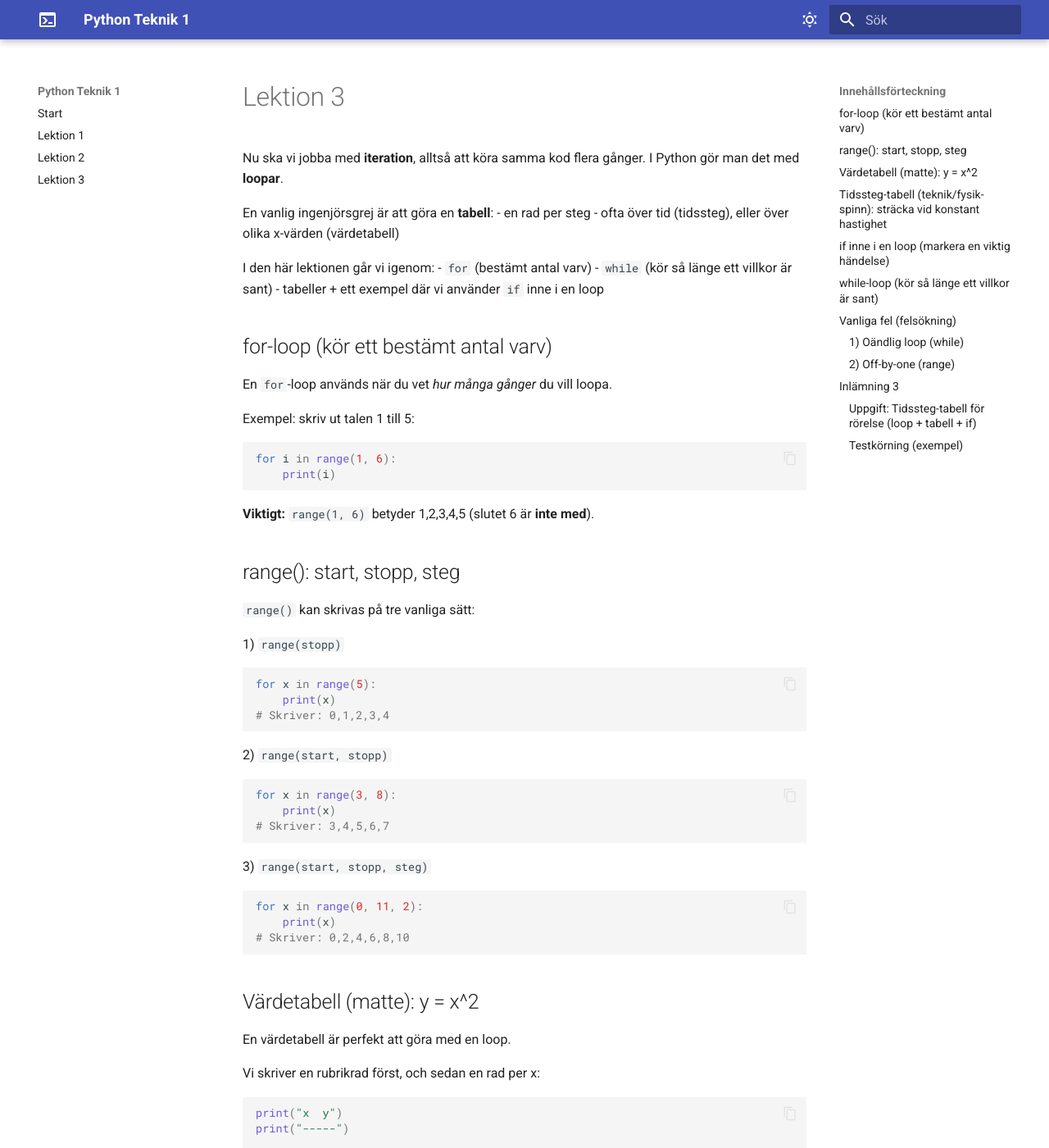
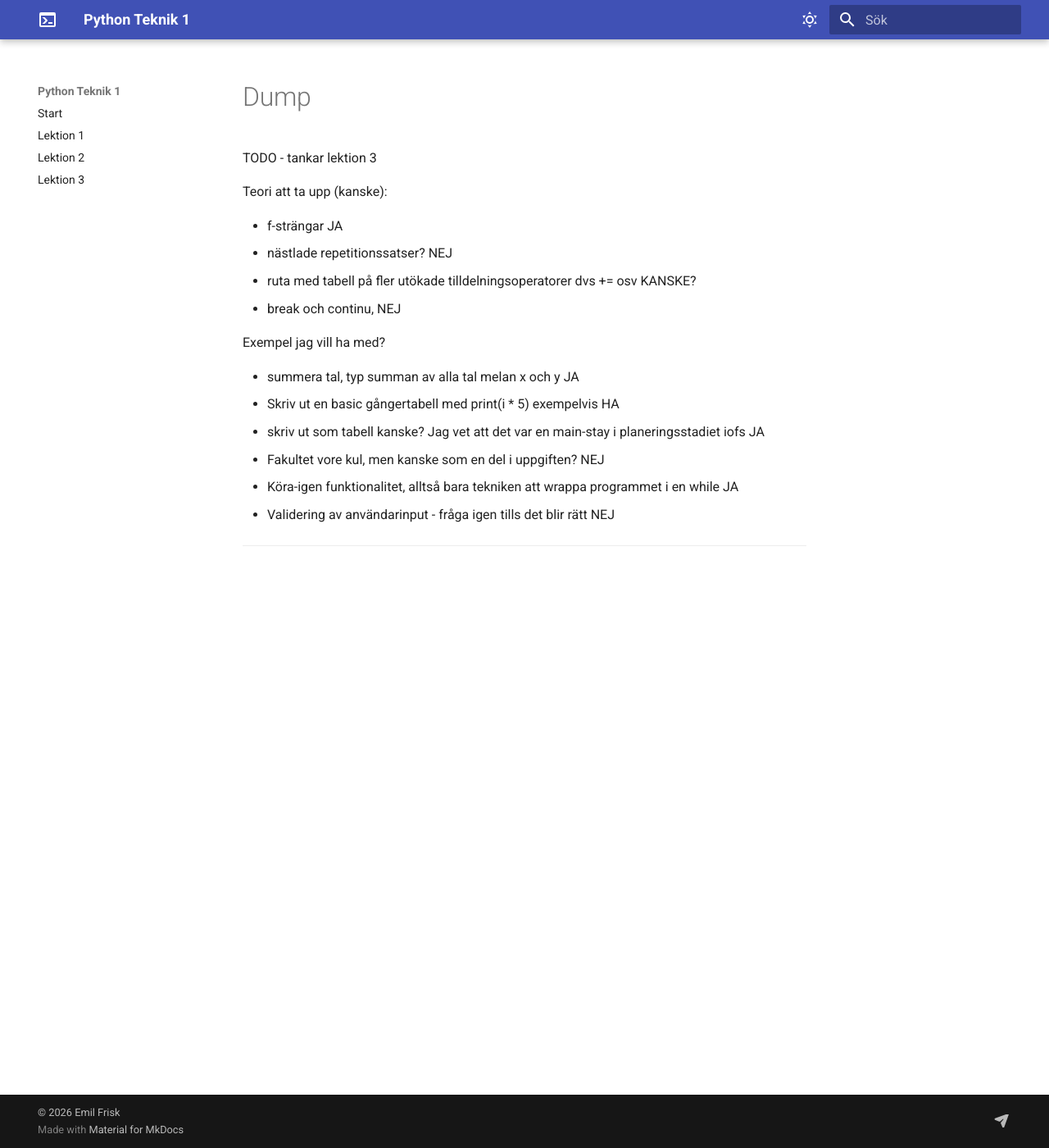
Before and after one commit to efk-tingsholm/python-teknik-1, an MkDocs documentation site: the page built from docs/content/dump.md, in a window 1280 px wide and 1400 px high. Shown: the whole window at 82% size. Built offline with MkDocs 1.6.1 and Material for MkDocs 9.7.7, drawn with Linux system fonts in a browser that asks for light colours; some of the changed text lies outside the part shown.

Commit message:
lek-3 färdig v1.0

````diff
--- a/docs/content/dump.md
+++ b/docs/content/dump.md
@@ -1,228 +1,19 @@
-# Lektion 3
+TODO - tankar lektion 3
 
-Nu ska vi jobba med **iteration**, alltså att köra samma kod flera gånger. I Python gör man det med **loopar**.
+Teori att ta upp (kanske):
 
-En vanlig ingenjörsgrej är att göra en **tabell**:
-- en rad per steg
-- ofta över tid (tidssteg), eller över olika x-värden (värdetabell)
+- f-strängar JA
+- nästlade repetitionssatser? NEJ
+- ruta med tabell på fler utökade tilldelningsoperatorer dvs += osv KANSKE?
+- break och continu, NEJ
 
-I den här lektionen går vi igenom:
-- `for` (bestämt antal varv)
-- `while` (kör så länge ett villkor är sant)
-- tabeller + ett exempel där vi använder `if` inne i en loop
+Exempel jag vill ha med?
 
+- summera tal, typ summan av alla tal melan x och y JA
+- Skriv ut en basic gångertabell med print(i * 5) exempelvis HA
+- skriv ut som tabell kanske? Jag vet att det var en main-stay i planeringsstadiet iofs JA
+- Fakultet vore kul, men kanske som en del i uppgiften? NEJ
+- Köra-igen funktionalitet, alltså bara tekniken att wrappa programmet i en while JA
+- Validering av användarinput - fråga igen tills det blir rätt NEJ
 
-## for-loop (kör ett bestämt antal varv)
-
-En `for`-loop används när du vet *hur många gånger* du vill loopa.
-
-Exempel: skriv ut talen 1 till 5:
-
-```py
-for i in range(1, 6):
-    print(i)
-```
-
-**Viktigt:** `range(1, 6)` betyder 1,2,3,4,5 (slutet 6 är **inte med**).
-
-
-## range(): start, stopp, steg
-
-`range()` kan skrivas på tre vanliga sätt:
-
-1) `range(stopp)`
-```py
-for x in range(5):
-    print(x)
-# Skriver: 0,1,2,3,4
-```
-
-2) `range(start, stopp)`
-```py
-for x in range(3, 8):
-    print(x)
-# Skriver: 3,4,5,6,7
-```
-
-3) `range(start, stopp, steg)`
-```py
-for x in range(0, 11, 2):
-    print(x)
-# Skriver: 0,2,4,6,8,10
-```
-
-
-## Värdetabell (matte): y = x^2
-
-En värdetabell är perfekt att göra med en loop.
-
-Vi skriver en rubrikrad först, och sedan en rad per x:
-
-```py
-print("x  y")
-print("-----")
-
-for x in range(0, 11):
-    y = x**2
-    print(x, y)
-```
-
-Det blir inte “perfekt tabellformat”, men det blir en tydlig tabellidé: **en rad per x**.
-
-
-## Tidssteg-tabell (teknik/fysik-spinn): sträcka vid konstant hastighet
-
-Om en bil kör med konstant hastighet så gäller:
-- sträcka = hastighet * tid
-
-Vi kan skriva ut en tabell över tid, t.ex. varje sekund.
-
-```py
-hastighet_ms = 10  # m/s
-total_tid = 10     # s
-
-print("t (s)  sträcka (m)")
-print("--------------------")
-
-for t in range(0, total_tid + 1):
-    sträcka = hastighet_ms * t
-    print(t, "    ", sträcka)
-```
-
-Notera `total_tid + 1` så att även sista sekunden kommer med.
-
-
-## if inne i en loop (markera en viktig händelse)
-
-Ofta vill man göra något speciellt när ett värde passerar en gräns.
-
-Exempel: skriv ut “PASSERAT 50 m!” när sträckan blir minst 50.
-
-```py
-hastighet_ms = 10
-total_tid = 10
-
-print("t (s)  sträcka (m)  kommentar")
-print("--------------------------------")
-
-for t in range(0, total_tid + 1):
-    sträcka = hastighet_ms * t
-
-    kommentar = ""
-    if sträcka >= 50:
-        kommentar = "PASSERAT 50 m!"
-
-    print(t, "    ", sträcka, "       ", kommentar)
-```
-
-Här ser man en tydlig idé:
-- loopen gör “standardjobbet” varje varv
-- `if` gör “specialjobbet” ibland
-
-
-## while-loop (kör så länge ett villkor är sant)
-
-En `while`-loop används när du inte vet hur många varv det blir från början.
-
-Exempel: räkna ner från 5 till 1:
-
-```py
-n = 5
-while n > 0:
-    print(n)
-    n = n - 1
-
-print("Start!")
-```
-
-**Viktigt:** i en `while` måste du nästan alltid uppdatera någon variabel (här `n`),
-annars kan det bli en oändlig loop.
-
-
-## Vanliga fel (felsökning)
-
-### 1) Oändlig loop (while)
-Om du glömmer att ändra variabeln i loopen kan programmet fastna.
-
-```py
-n = 5
-while n > 0:
-    print(n)
-    # glömde: n = n - 1
-```
-
-### 2) Off-by-one (range)
-`range(0, 10)` går till 9, inte 10.
-
-Om du vill ha med 10: `range(0, 11)`.
-
-
-## Inlämning 3
-
-Du ska skriva ett program och lämna in via classroom. Du ska lämna in en fil som heter `main.py`.
-Överst i filen ska du skriva följande info:
-
-```py
-# Namn: XXXX YYYY
-# Klass: NATE25
-```
-
-### Uppgift: Tidssteg-tabell för rörelse (loop + tabell + if)
-
-Programmet ska:
-
-1) Fråga efter en hastighet i **km/h**
-2) Fråga efter en total tid i **sekunder**
-3) Göra rimlighetskontroll:
-   - hastighet ska vara mellan 0 och 300 km/h
-   - tid ska vara mellan 1 och 3600 s
-4) Om värdena är rimliga:
-   - räkna om hastigheten till m/s
-   - skriva ut en tabell med en rad per sekund:
-     - `t` (s)
-     - `sträcka` (m), avrundad till 1 decimal
-     - en kommentar-kolumn som skriver `"PASSERAT 100 m!"` från och med att sträckan är minst 100 m
-
-**Tips:** använd en variabel `kommentar = ""` och sätt den med en `if`.
-
-Stilkrav:
-- Använd beskrivande variabelnamn (`hastighet_kmh`, `hastighet_ms`, `total_tid`, `sträcka`, …)
-- Ha minst en kommentar som delar upp programmet, t.ex. `# Rimlighetskontroll`
-
-
-### Testkörning (exempel)
-
-```text
-Ange hastighet i km/h: > 36
-Ange total tid i sekunder: > 12
-
-t (s)  sträcka (m)  kommentar
---------------------------------
-0      0.0
-1      10.0
-2      20.0
-3      30.0
-4      40.0
-5      50.0
-6      60.0
-7      70.0
-8      80.0
-9      90.0
-10     100.0       PASSERAT 100 m!
-11     110.0       PASSERAT 100 m!
-12     120.0       PASSERAT 100 m!
-```
-
-Orimliga värden:
-
-```text
-Ange hastighet i km/h: > 400
-Ange total tid i sekunder: > 10
-Orimlig hastighet. Ange ett värde mellan 0 och 300 km/h.
-```
-
-```text
-Ange hastighet i km/h: > 50
-Ange total tid i sekunder: > 0
-Orimlig tid. Ange ett värde mellan 1 och 3600 sekunder.
-```
+---
````
Also changed, not shown: docs/content/lektion-3.md (+29 -25 lines).
